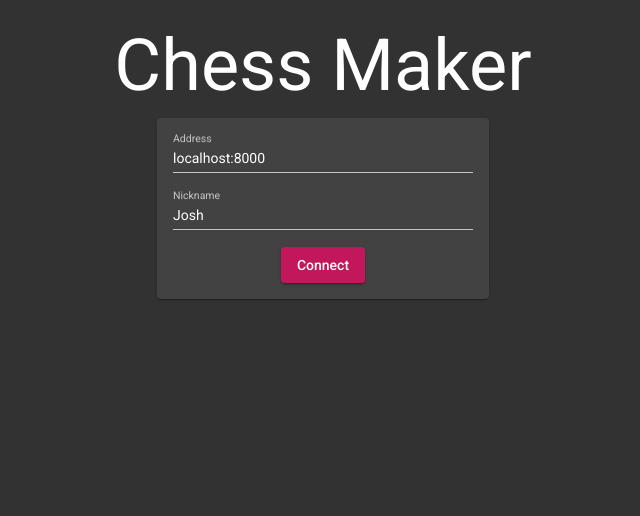
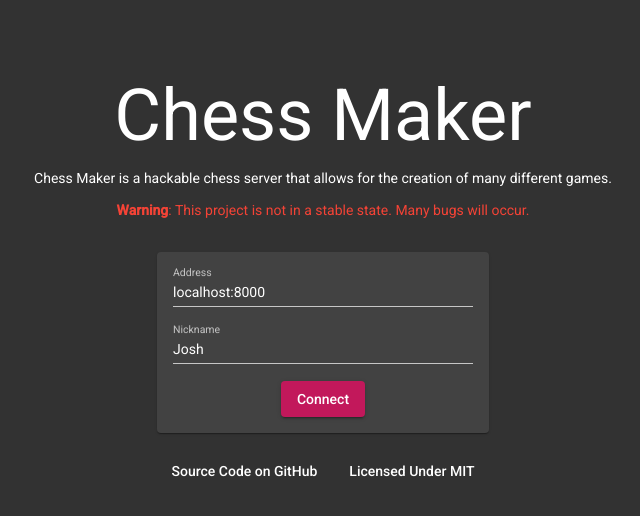
Before and after one commit to joshf26/Chess-Maker, an Angular app in the folder web/chess-maker/: page / in a window 1280 px wide. Shown: the top 516 px of the page, without its empty margins (317-957 px from the left). Built offline with nearby package versions, Linux system fonts and the light colour scheme.

Commit message:
More improvements to homepage

```diff
--- a/web/chess-maker/src/app/menu/menu.component.html
+++ b/web/chess-maker/src/app/menu/menu.component.html
@@ -1,5 +1,8 @@
 <div class="menu">
     <h1>Chess Maker</h1>
+    <br>
+    <p>Chess Maker is a hackable chess server that allows for the creation of many different games.</p>
+    <p class="warning"><strong>Warning</strong>: This project is not in a stable state. Many bugs will occur.</p>
     <br>
     <mat-card>
         <mat-card-content>
@@ -16,4 +19,7 @@
             <button mat-raised-button color="primary" (click)="connect()">Connect</button>
         </mat-card-content>
     </mat-card>
+    <br>
+    <a mat-button href="https://github.com/joshf26/Chess-Maker" target="_blank">Source Code on GitHub</a>
+    <a mat-button href="https://github.com/joshf26/Chess-Maker/blob/master/LICENSE" target="_blank">Licensed Under MIT</a>
 </div>
--- a/web/chess-maker/src/app/menu/menu.component.less
+++ b/web/chess-maker/src/app/menu/menu.component.less
@@ -11,7 +11,11 @@ mat-form-field {
     width: 100%;
 }
 
+.warning {
+    color: #f44336;
+}
+
 .menu {
-    padding: 50px;
+    padding: 100px 0 0 0;
     text-align: center;
 }
```
